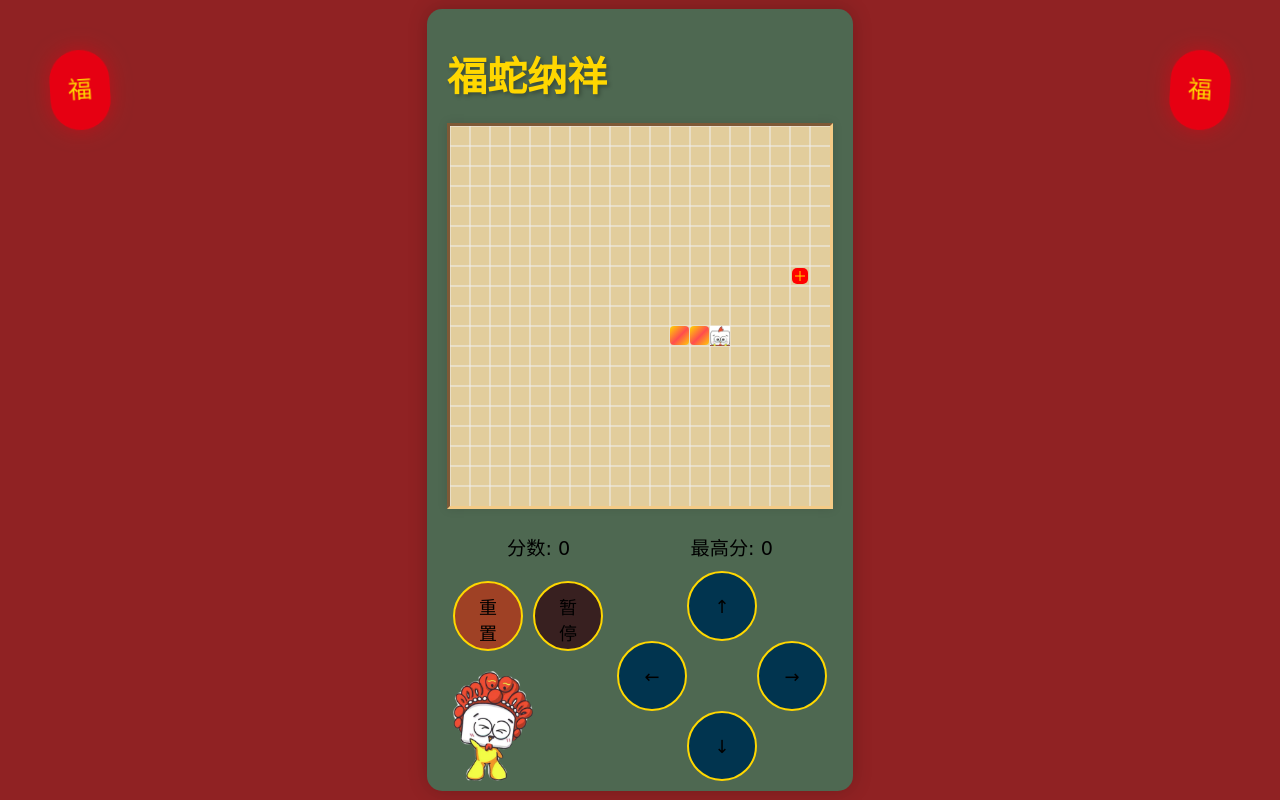
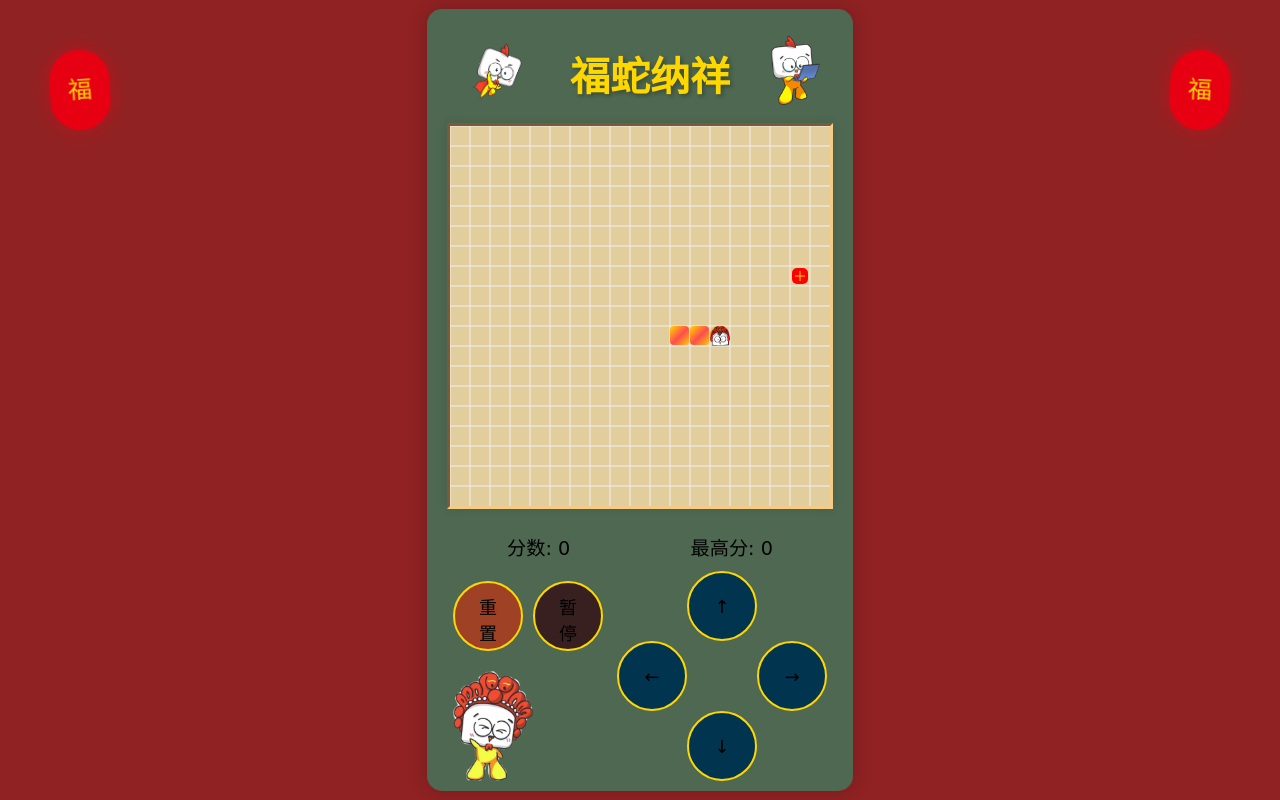
Before and after one commit to hao6516/SNAKE_NUAA, a plain HTML site: page index.html in a window 1280 px wide. Both pictures are taken after a click on the button "开始". Drawn offline with Linux system fonts and the light colour scheme; a web font is replaced by a local one.

Commit message:
feat: add image

```diff
--- a/game.js
+++ b/game.js
@@ -288,7 +288,7 @@ class SnakeGame {
         };
 
         // 设置图片的源地址
-        eyeImage.src = './a3.png'; // 替换为你的图片路径
+        eyeImage.src = './snake_head.png'; // 替换为你的图片路径
     }
 
     drawFood() {
--- a/index.html
+++ b/index.html
@@ -16,7 +16,11 @@
             <img src="./a1.png" alt="" style="width: 50px;">
             <img src="./a2.png" alt="" style="width: 50px;">
         </div> -->
-        <h1 class="title">福蛇纳祥</h1>
+        <div style="display: flex; justify-content: space-between; align-items: center;">
+            <img src="./left-top.png" alt="" style="width: 100px; object-fit: cover;">
+            <h1 class="title">福蛇纳祥</h1>
+            <img src="./right-top.png" alt="" style="width: 80px;">
+        </div>
         <canvas id="gameCanvas"></canvas>
         <div class="controls">
             <div class="score-container">
@@ -34,7 +38,7 @@
                         <button id="startButton">开始</button>
                         <button id="pauseButton">暂停</button>
                     </div>
-                    <img src="./a5.png" alt="" style="width: 80px;">
+                    <img src="./left-bottom.png" alt="" style="width: 80px;">
                 </div>
                 <div class="button-control">
                     <button id="upButton" style="margin-left: 70px;">↑</button>
```
Also changed, not shown: a1.png (deleted), a2.png (deleted), a3.png (deleted), left-bottom.png (renamed from a5.png), left-top.png (added), right-top.png (added), snake_head.png (added).
